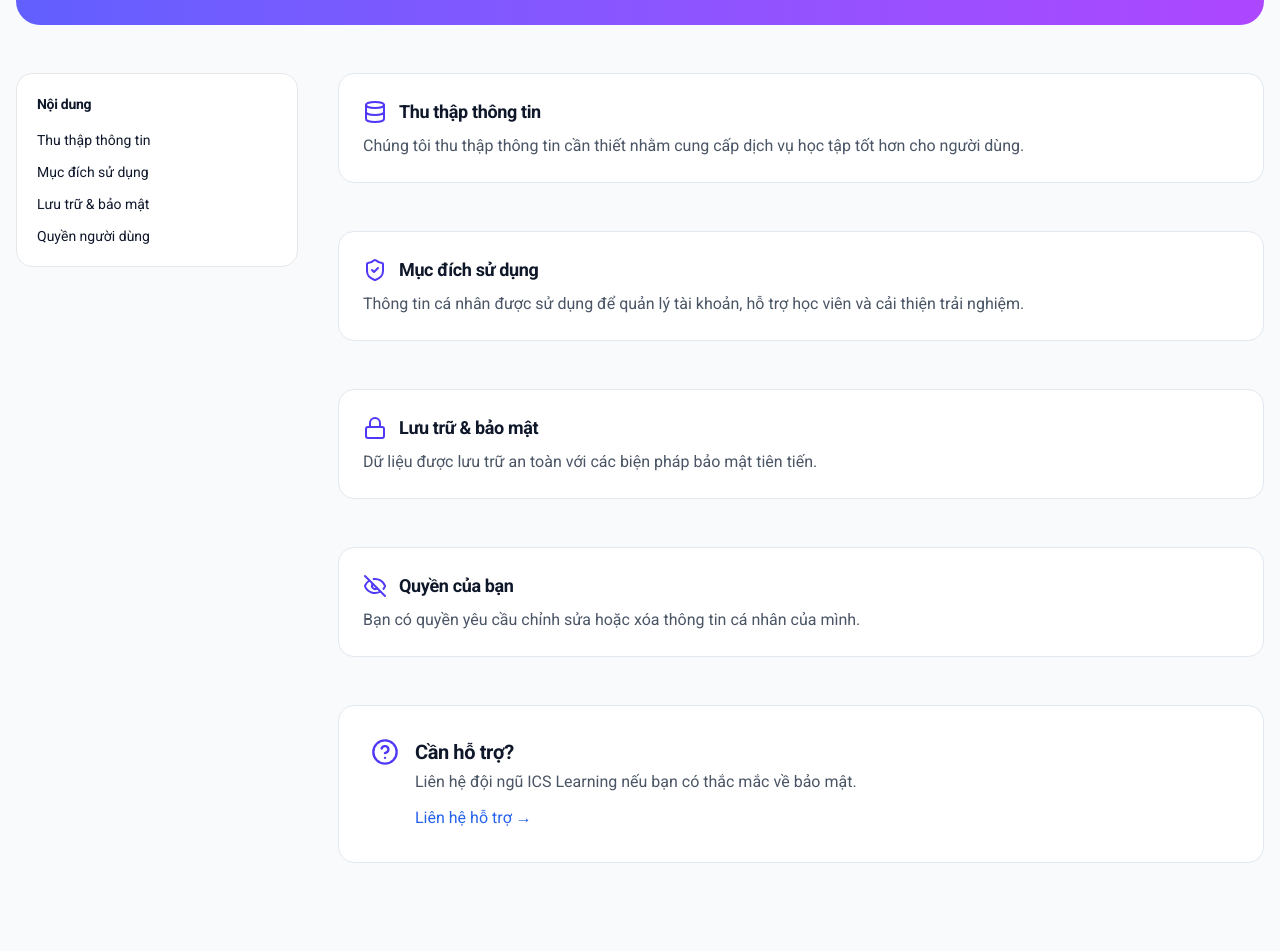
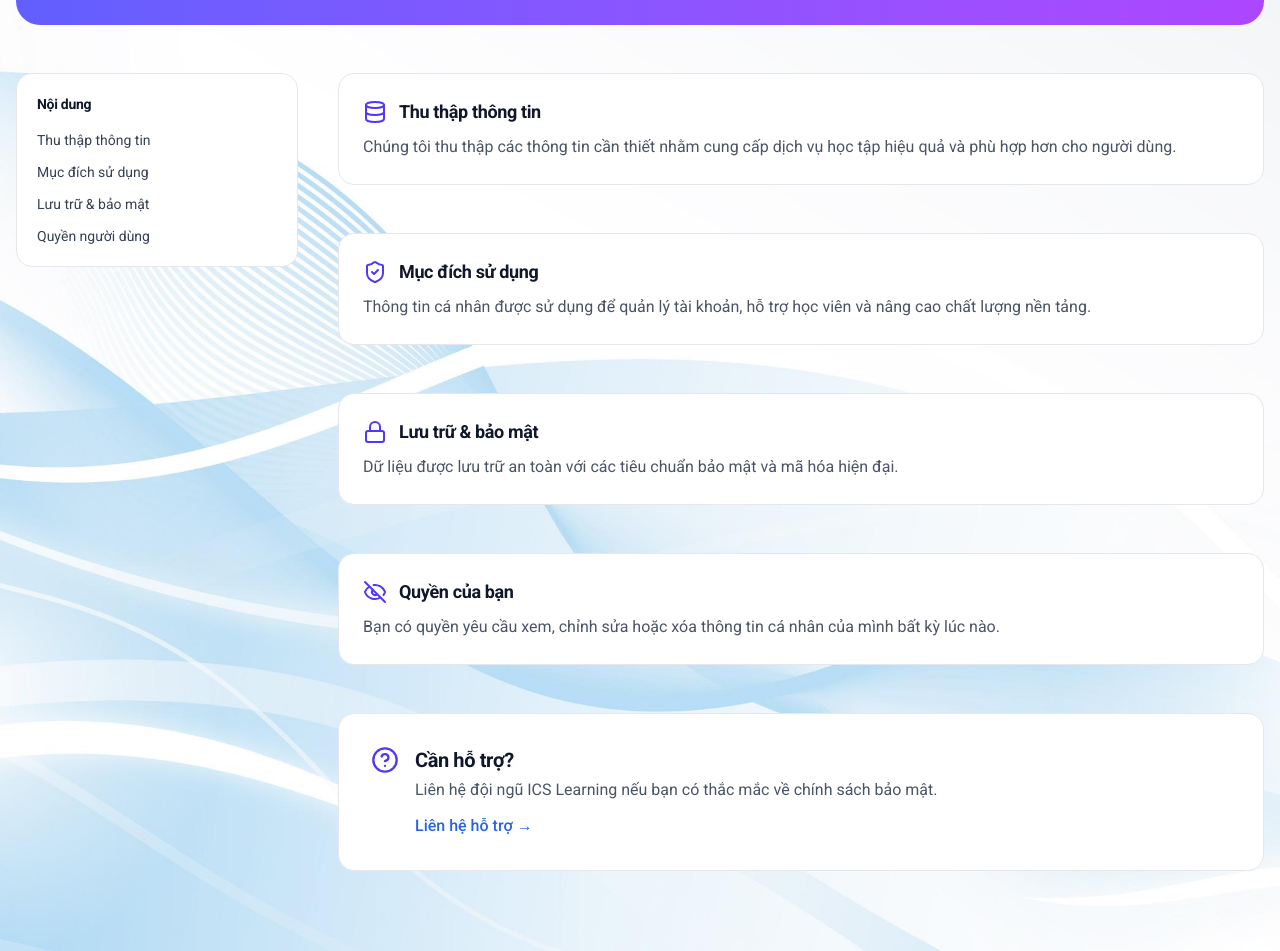
Before and after one commit to nguyenngoctuyen11032003/elearning-platform, a Next.js app: page /privacy in a window 1280 px wide. Shown: the part 275-1226 px from the top of the page. Built offline with nearby package versions, Linux system fonts and the light colour scheme; no server answers.

Commit message:
feat: enhance legal pages UI with background image

```diff
--- a/app/(legal)/privacy/page.tsx
+++ b/app/(legal)/privacy/page.tsx
@@ -18,7 +18,19 @@ const fadeUp = {
 
 export default function PrivacyPolicyPage() {
   return (
-    <div className="relative min-h-screen bg-gray-50">
+    <div
+      className="relative min-h-screen"
+      style={{
+        backgroundImage: "url('/image/bg_leagl.jpg')",
+        backgroundSize: "cover",
+        backgroundPosition: "center",
+        backgroundRepeat: "no-repeat",
+        backgroundColor: "#f8fafc",
+      }}
+    >
+
+      {/* Content wrapper */}
+      <div className="relative z-10">
         {/* Back button */}
         <Link
           href="/"
@@ -58,42 +70,46 @@ export default function PrivacyPolicyPage() {
 
         {/* Content */}
         <div className="max-w-7xl mx-auto px-4 pb-20 grid grid-cols-1 lg:grid-cols-12 gap-10">
+          {/* Sidebar */}
           <aside className="lg:col-span-3">
             <div className="sticky top-24 bg-white rounded-2xl border border-gray-200 p-5">
               <h2 className="text-sm font-semibold mb-4">Nội dung</h2>
-            <ul className="space-y-3 text-sm">
-              <li><a href="#collection">Thu thập thông tin</a></li>
-              <li><a href="#usage">Mục đích sử dụng</a></li>
-              <li><a href="#storage">Lưu trữ & bảo mật</a></li>
-              <li><a href="#rights">Quyền người dùng</a></li>
+              <ul className="space-y-3 text-sm text-gray-700">
+                <li><a href="#collection" className="hover:text-indigo-600">Thu thập thông tin</a></li>
+                <li><a href="#usage" className="hover:text-indigo-600">Mục đích sử dụng</a></li>
+                <li><a href="#storage" className="hover:text-indigo-600">Lưu trữ & bảo mật</a></li>
+                <li><a href="#rights" className="hover:text-indigo-600">Quyền người dùng</a></li>
               </ul>
             </div>
           </aside>
 
+          {/* Main */}
           <section className="lg:col-span-9 space-y-12">
             <AnimatedSection id="collection" title="Thu thập thông tin" icon={<Database />}>
               <p>
-              Chúng tôi thu thập thông tin cần thiết nhằm cung cấp dịch vụ học
-              tập tốt hơn cho người dùng.
+                Chúng tôi thu thập các thông tin cần thiết nhằm cung cấp dịch vụ
+                học tập hiệu quả và phù hợp hơn cho người dùng.
               </p>
             </AnimatedSection>
 
             <AnimatedSection id="usage" title="Mục đích sử dụng" icon={<ShieldCheck />}>
               <p>
                 Thông tin cá nhân được sử dụng để quản lý tài khoản, hỗ trợ học
-              viên và cải thiện trải nghiệm.
+                viên và nâng cao chất lượng nền tảng.
               </p>
             </AnimatedSection>
 
             <AnimatedSection id="storage" title="Lưu trữ & bảo mật" icon={<Lock />}>
               <p>
-              Dữ liệu được lưu trữ an toàn với các biện pháp bảo mật tiên tiến.
+                Dữ liệu được lưu trữ an toàn với các tiêu chuẩn bảo mật và mã hóa
+                hiện đại.
               </p>
             </AnimatedSection>
 
             <AnimatedSection id="rights" title="Quyền của bạn" icon={<EyeOff />}>
               <p>
-              Bạn có quyền yêu cầu chỉnh sửa hoặc xóa thông tin cá nhân của mình.
+                Bạn có quyền yêu cầu xem, chỉnh sửa hoặc xóa thông tin cá nhân
+                của mình bất kỳ lúc nào.
               </p>
             </AnimatedSection>
 
@@ -101,25 +117,22 @@ export default function PrivacyPolicyPage() {
           </section>
         </div>
       </div>
+    </div>
   );
 }
 
-/* Reusable */
+/* ---------------- Components ---------------- */
+
 function Badge({ icon, text }: { icon: React.ReactNode; text: string }) {
   return (
-    <div className="flex items-center gap-2 bg-white/15 px-4 py-2 rounded-full text-sm">
+    <div className="flex items-center gap-2 bg-white/15 backdrop-blur px-4 py-2 rounded-full text-sm">
       {icon}
       <span>{text}</span>
     </div>
   );
 }
 
-function AnimatedSection({
-  id,
-  title,
-  icon,
-  children,
-}: any) {
+function AnimatedSection({ id, title, icon, children }: any) {
   return (
     <motion.div
       id={id}
@@ -127,27 +140,30 @@ function AnimatedSection({
       initial="hidden"
       whileInView="visible"
       viewport={{ once: true }}
-      className="bg-white border rounded-2xl p-6"
+      className="bg-white border border-gray-200 rounded-2xl p-6"
     >
       <div className="flex items-center gap-3 mb-2">
         <span className="text-indigo-600">{icon}</span>
         <h2 className="font-semibold text-lg">{title}</h2>
       </div>
-      <div className="text-gray-600">{children}</div>
+      <div className="text-gray-600 leading-relaxed">{children}</div>
     </motion.div>
   );
 }
 
 function SupportBox() {
   return (
-    <div className="bg-white border rounded-2xl p-8 flex gap-4">
+    <div className="bg-white border border-gray-200 rounded-2xl p-8 flex gap-4">
       <HelpCircle className="text-indigo-600" size={28} />
       <div>
         <h3 className="font-semibold text-xl">Cần hỗ trợ?</h3>
         <p className="text-gray-600 mt-1">
-          Liên hệ đội ngũ ICS Learning nếu bạn có thắc mắc về bảo mật.
+          Liên hệ đội ngũ ICS Learning nếu bạn có thắc mắc về chính sách bảo mật.
         </p>
-        <Link href="/lien-he" className="text-primary mt-3 inline-block">
+        <Link
+          href="/lien-he"
+          className="text-primary mt-3 inline-block font-medium hover:underline"
+        >
           Liên hệ hỗ trợ →
         </Link>
       </div>
--- a/app/(legal)/refund/page.tsx
+++ b/app/(legal)/refund/page.tsx
@@ -20,7 +20,16 @@ const fadeUp = {
 
 export default function RefundPolicyPage() {
   return (
-    <div className="relative min-h-screen bg-gray-50">
+    <div
+      className="relative min-h-screen bg-gray-50 bg-center bg-no-repeat"
+      style={{
+        backgroundImage: "url('/image/bg_leagl.jpg')",
+        backgroundSize: "cover",
+        backgroundPosition: "center",
+        backgroundRepeat: "no-repeat",
+        backgroundColor: "#f8fafc",
+      }}
+    >
       {/* Back button */}
       <Link
         href="/"
@@ -48,22 +57,23 @@ export default function RefundPolicyPage() {
         >
           {/* Page indicator */}
 
-          <h1 className="text-3xl font-semibold">
-            Chính sách hoàn tiền
-          </h1>
+          <h1 className="text-3xl font-semibold">Chính sách hoàn tiền</h1>
 
           <p className="mt-3 text-white/90 max-w-2xl">
-            Chúng tôi mong muốn bạn học tập với sự an tâm tuyệt đối.
-            Nếu khóa học chưa phù hợp, ICS Learning luôn có chính sách hỗ trợ minh bạch.
+            Chúng tôi mong muốn bạn học tập với sự an tâm tuyệt đối. Nếu khóa
+            học chưa phù hợp, ICS Learning luôn có chính sách hỗ trợ minh bạch.
           </p>
 
           <div className="mt-6 flex flex-wrap gap-4">
-            <Badge icon={<Clock size={18} />} text="Xử lý trong 5–7 ngày làm việc" />
-            <Badge icon={<ShieldCheck size={18} />} text="Minh bạch & công bằng" />
             <Badge
-              icon={<CheckCircle2 size={18} />}
-              text="Điều kiện rõ ràng"
+              icon={<Clock size={18} />}
+              text="Xử lý trong 5–7 ngày làm việc"
             />
+            <Badge
+              icon={<ShieldCheck size={18} />}
+              text="Minh bạch & công bằng"
+            />
+            <Badge icon={<CheckCircle2 size={18} />} text="Điều kiện rõ ràng" />
           </div>
         </motion.div>
       </div>
@@ -77,12 +87,36 @@ export default function RefundPolicyPage() {
               Nội dung
             </h2>
             <ul className="space-y-3 text-sm">
-              <li><a href="#summary" className="hover:text-primary">Tóm tắt nhanh</a></li>
-              <li><a href="#conditions" className="hover:text-primary">Điều kiện hoàn tiền</a></li>
-              <li><a href="#process" className="hover:text-primary">Quy trình hoàn tiền</a></li>
-              <li><a href="#timeline" className="hover:text-primary">Thời gian xử lý</a></li>
-              <li><a href="#method" className="hover:text-primary">Phương thức hoàn tiền</a></li>
-              <li><a href="#exceptions" className="hover:text-primary">Không áp dụng</a></li>
+              <li>
+                <a href="#summary" className="hover:text-primary">
+                  Tóm tắt nhanh
+                </a>
+              </li>
+              <li>
+                <a href="#conditions" className="hover:text-primary">
+                  Điều kiện hoàn tiền
+                </a>
+              </li>
+              <li>
+                <a href="#process" className="hover:text-primary">
+                  Quy trình hoàn tiền
+                </a>
+              </li>
+              <li>
+                <a href="#timeline" className="hover:text-primary">
+                  Thời gian xử lý
+                </a>
+              </li>
+              <li>
+                <a href="#method" className="hover:text-primary">
+                  Phương thức hoàn tiền
+                </a>
+              </li>
+              <li>
+                <a href="#exceptions" className="hover:text-primary">
+                  Không áp dụng
+                </a>
+              </li>
             </ul>
           </div>
         </aside>
@@ -148,9 +182,9 @@ export default function RefundPolicyPage() {
             icon={<Clock />}
           >
             <p>
-              Sau khi yêu cầu được chấp nhận, quá trình hoàn tiền thường mất
-              từ <strong> 5–7 ngày làm việc</strong>, tùy thuộc vào ngân hàng
-              hoặc cổng thanh toán của bạn.
+              Sau khi yêu cầu được chấp nhận, quá trình hoàn tiền thường mất từ{" "}
+              <strong> 5–7 ngày làm việc</strong>, tùy thuộc vào ngân hàng hoặc
+              cổng thanh toán của bạn.
             </p>
           </AnimatedSection>
 
@@ -160,8 +194,8 @@ export default function RefundPolicyPage() {
             icon={<CreditCard />}
           >
             <p>
-              Khoản tiền hoàn sẽ được chuyển về đúng phương thức thanh toán
-              bạn đã sử dụng khi mua khóa học.
+              Khoản tiền hoàn sẽ được chuyển về đúng phương thức thanh toán bạn
+              đã sử dụng khi mua khóa học.
             </p>
           </AnimatedSection>
 
```
Also changed, not shown: app/(legal)/terms/page.tsx (+30 -39 lines), public/image/bg_leagl.jpg (added). Lines whose indentation alone changed are shown as unchanged.
